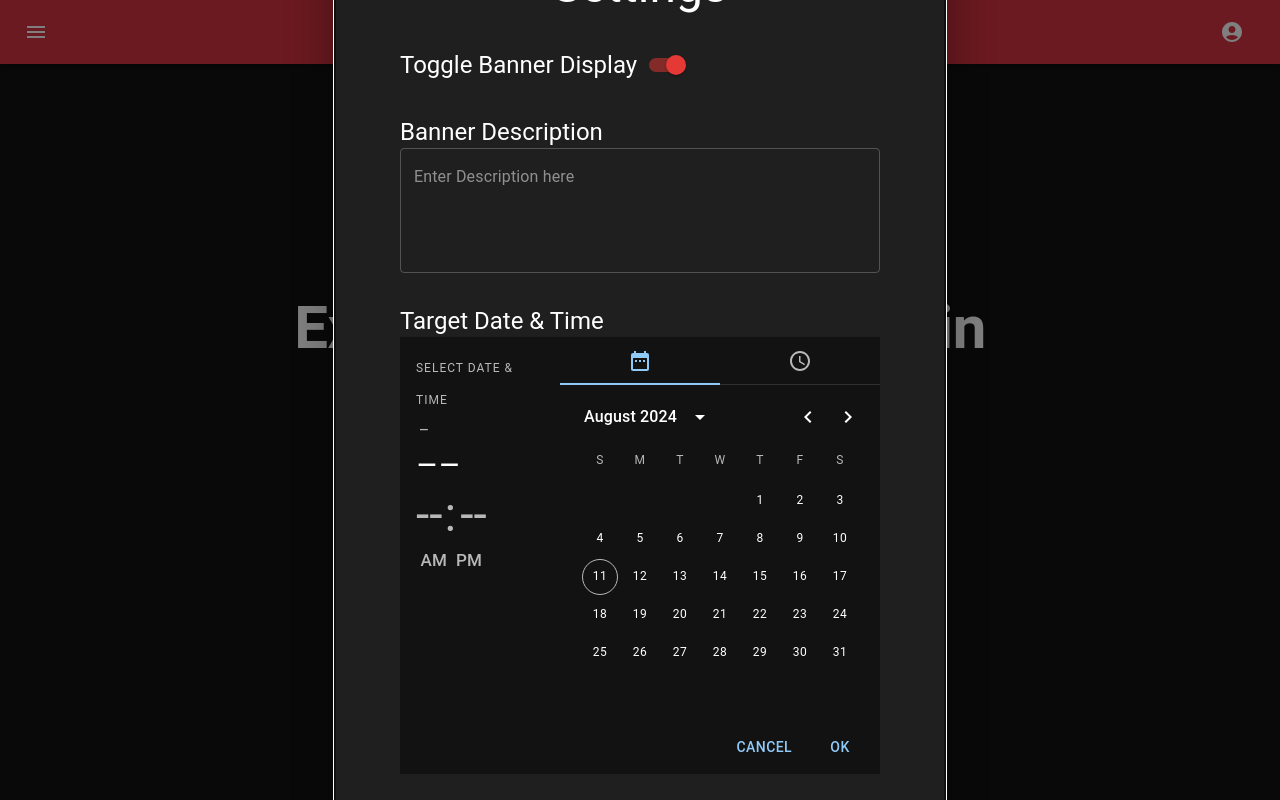
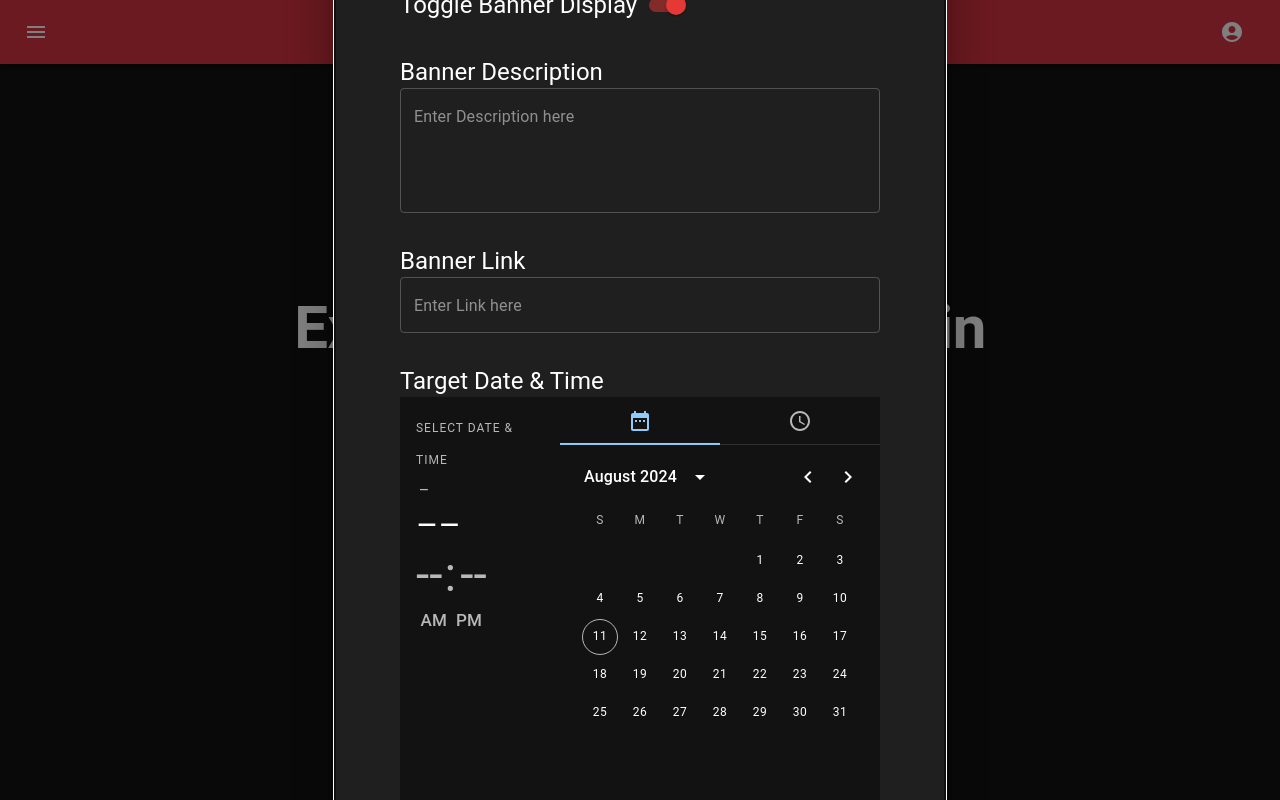
Before and after one commit to n0tv1cky/countdown-app, a React (Vite) app in the folder frontend/: page / in a window 1280 px wide. Built offline with nearby package versions, Linux system fonts and the light colour scheme; no server answers.

Commit message:
Fix: Banner Link missing in Settings

```diff
--- /dev/null
+++ b/frontend/src/components/SettingsModal/BannerLink.jsx
@@ -0,0 +1,26 @@
+import React from "react";
+import { Box, Typography } from "@mui/material";
+import TextField from "@mui/material/TextField";
+
+export const BannerLink = ({ setLink }) => {
+  return (
+    <Box
+      sx={{
+        display: "flex",
+        flexDirection: "column",
+        alignItems: "start",
+      }}
+    >
+      <Typography variant="h5">Banner Link</Typography>
+      <TextField
+        id="outlined-multiline-flexible"
+        placeholder="Enter Link here"
+        rows={1}
+        sx={{
+          width: "100%",
+        }}
+        onChange={(e) => setLink(e.target.value)}
+      />
+    </Box>
+  );
+};
--- a/frontend/src/components/SettingsModal/SettingsModal.jsx
+++ b/frontend/src/components/SettingsModal/SettingsModal.jsx
@@ -12,6 +12,8 @@ import { ToggleBannerDisplay } from "./ToggleBannerDisplay";
 import { BannerDescription } from "./BannerDescription";
 import { BannerTargetDateAndTime } from "./BannerTargetDateAndTime";
 import { useState } from "react";
+import { readData } from "../../actions/readData";
+import { BannerLink } from "./BannerLink";
 
 const style = {
   position: "absolute",
@@ -35,8 +37,16 @@ export default function SettingsModal() {
   const [visibleSwitchOn, setVisibleSwitchOn] = useState(true);
   const [description, setDescription] = useState("");
   const [dateAndTime, setDateAndTime] = useState(null);
+  const [link, setLink] = useState("");
 
-  const handleOpen = () => setModalOpen(true);
+  const handleOpen = () => {
+    // const response = readData();
+    // if(response.description !== "") {
+
+    // }
+    // console.log("response", response);
+    setModalOpen(true);
+  };
   const handleSave = () => {
     setModalOpen(false);
   };
@@ -73,6 +83,7 @@ export default function SettingsModal() {
               setVisibleSwitchOn={setVisibleSwitchOn}
             />
             <BannerDescription setDescription={setDescription} />
+            <BannerLink setLink={setLink} />
             <BannerTargetDateAndTime setDateAndTime={setDateAndTime} />
             <Button variant="outlined" color="success" onClick={handleSave}>
               Save
```
